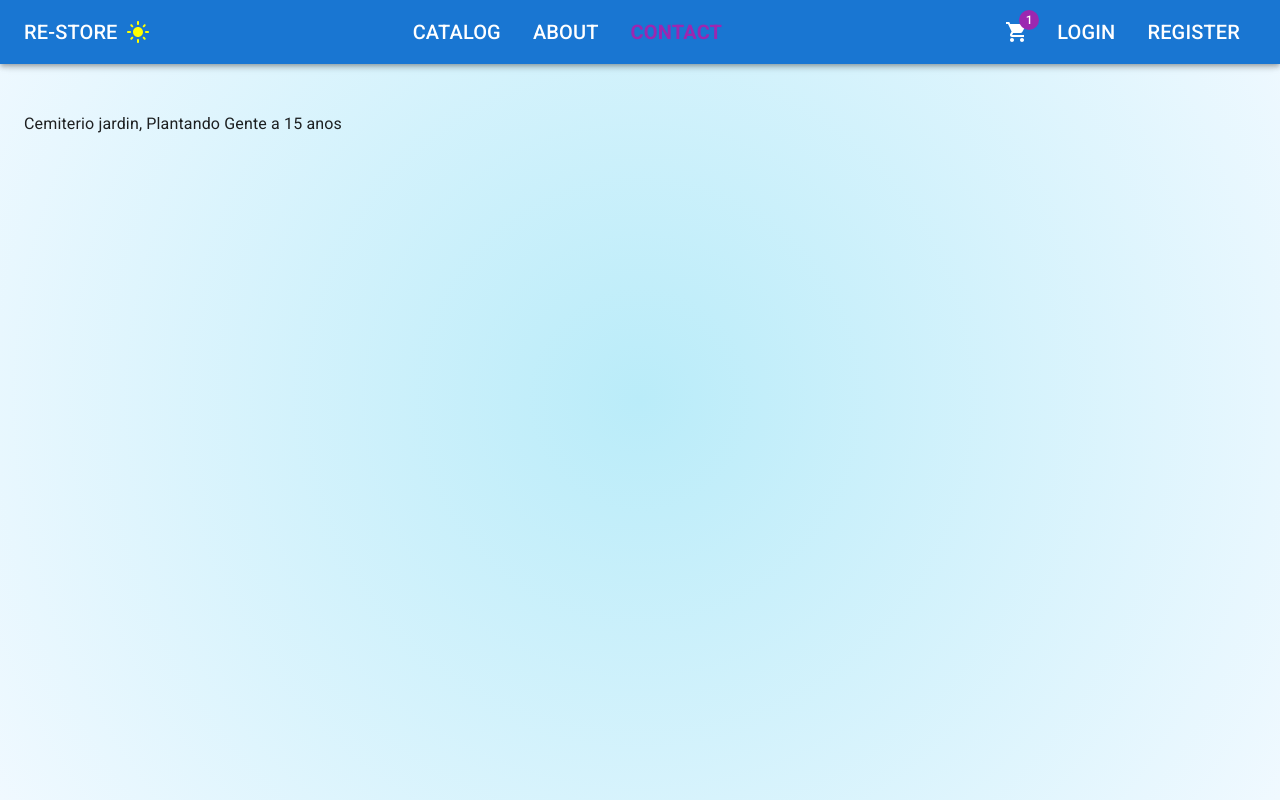
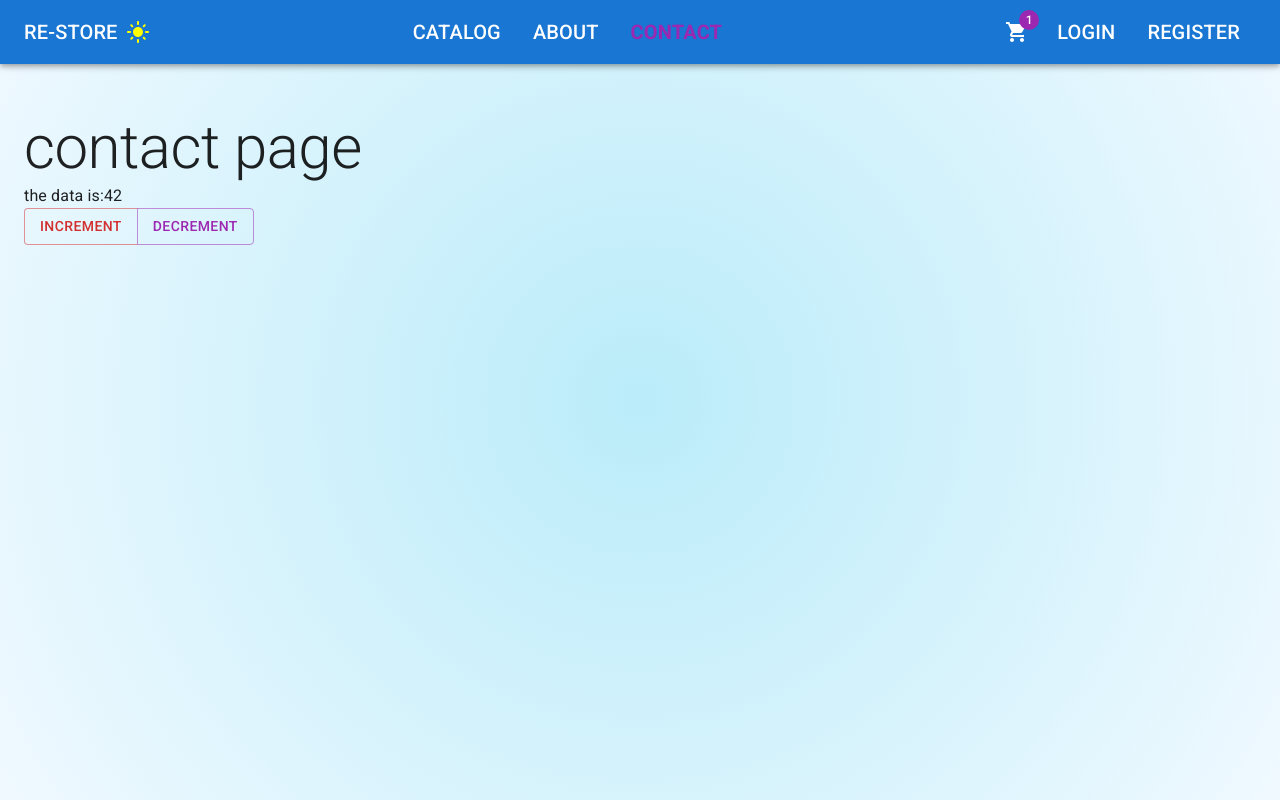
Before and after one commit to Danielcruzf/Loja_Virtual, a React (Vite) app in the folder client/: page /contact in a window 1280 px wide. Built offline with nearby package versions, Linux system fonts and the light colour scheme.

Commit message:
instalado pacotes: react-redux e @reduxjs/toolkit

```diff
--- a/client/package.json
+++ b/client/package.json
@@ -15,8 +15,10 @@
     "@fontsource/roboto": "^5.2.5",
     "@mui/icons-material": "^7.0.2",
     "@mui/material": "^7.0.2",
+    "@reduxjs/toolkit": "^2.8.1",
     "react": "^19.1.0",
     "react-dom": "^19.1.0",
+    "react-redux": "^9.2.0",
     "react-router-dom": "^7.6.0"
   },
   "devDependencies": {
--- a/client/src/app/routes/Routes.tsx
+++ b/client/src/app/routes/Routes.tsx
@@ -4,7 +4,7 @@
 import Catalog from "../../features/catalog/Catalog";
 import ProductDetails from "../../features/catalog/ProductDetails";
 import AboutPage from "../../features/about/AboutPage";
-import ContactPage from "../../features/contactct/ContactPage";
+import ContactPage from "../../features/contact/ContactPage";
 
 export const routes = createBrowserRouter([
     {
--- /dev/null
+++ b/client/src/app/store/Stores.ts
@@ -0,0 +1,6 @@
+import {legacy_createStore } from "@reduxjs/toolkit";
+import counterReducer from "../../features/contact/counterReducer";
+
+export function configureStore() {
+    return legacy_createStore(counterReducer);
+}
--- a/client/src/features/contact/ContactPage.tsx
+++ b/client/src/features/contact/ContactPage.tsx
@@ -1,5 +1,22 @@
+import { useDispatch, useSelector } from "react-redux"
+import { CounterState } from "./counterReducer"
+import { Button, ButtonGroup, Typography } from "@mui/material"
+
 export default function ContactPage() {
+  const data = useSelector((state: CounterState) => state.data)
+  const dispatch = useDispatch();
   return (
-    <div>Cemiterio jardin, Plantando Gente a 15 anos</div>
+    <>
+    <Typography variant="h2" >
+      contact page
+    </Typography>
+    <Typography variant="body1">
+      the data is:{data}
+    </Typography>
+    <ButtonGroup>
+      <Button color="error" onClick={() => dispatch({ type: "increment"  })}>Increment</Button>
+      <Button color="secondary" onClick={() => dispatch({ type: "decrement" })}>Decrement</Button>
+    </ButtonGroup>
+    </>
   )
 }
--- /dev/null
+++ b/client/src/features/contact/CounterReducer.ts
@@ -0,0 +1,27 @@
+export type CounterState = {
+    data: number
+}
+const initialState: CounterState =
+{
+    data: 42
+}
+export default function counterReducer(state = initialState, action: { type: string }) //ação de incremento e decremento
+{
+    switch (action.type) {
+        case "increment":
+            return{
+            ...state,
+            data: state.data + 1
+            };
+        case "decrement":
+              return{
+            ...state,
+            data: state.data - 1
+            };
+            break;
+        default:
+            return state;
+
+    }
+
+}
--- a/client/src/features/contactct/ContactPage.tsx
+++ /dev/null
@@ -1,5 +0,0 @@
-export default function ContactPage() {
-  return (
-    <div>Cemiterio jardin, Plantando Gente a 15 anos</div>
-  )
-}
--- a/client/src/main.tsx
+++ b/client/src/main.tsx
@@ -1,15 +1,24 @@
 import { StrictMode } from 'react'
 import { createRoot } from 'react-dom/client'
-import  './app/layout/styles.css'
+import './app/layout/styles.css'
 import '@fontsource/roboto/300.css';
 import '@fontsource/roboto/400.css';
 import '@fontsource/roboto/500.css';
 import '@fontsource/roboto/700.css';
 import { RouterProvider } from 'react-router-dom'
 import { routes } from './app/routes/Routes';
+import { configureStore } from './app/store/Stores'
+import { Provider } from 'react-redux';
+const store = configureStore();
+
+console.log(store.getState());
+
+
 
 createRoot(document.getElementById('root')!).render(
   <StrictMode>
-    <RouterProvider router={routes} />
+    <Provider store={store}>
+    <RouterProvider router={routes}  />
+    </Provider>
   </StrictMode>,
 )
```
Also changed, not shown: 4 other files (tests, documents, lock files or other folders).
